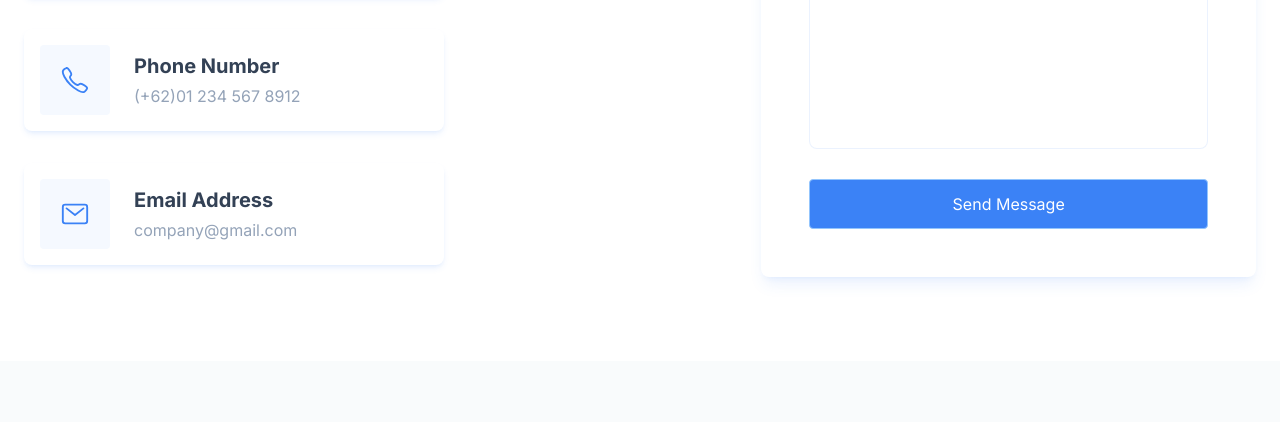
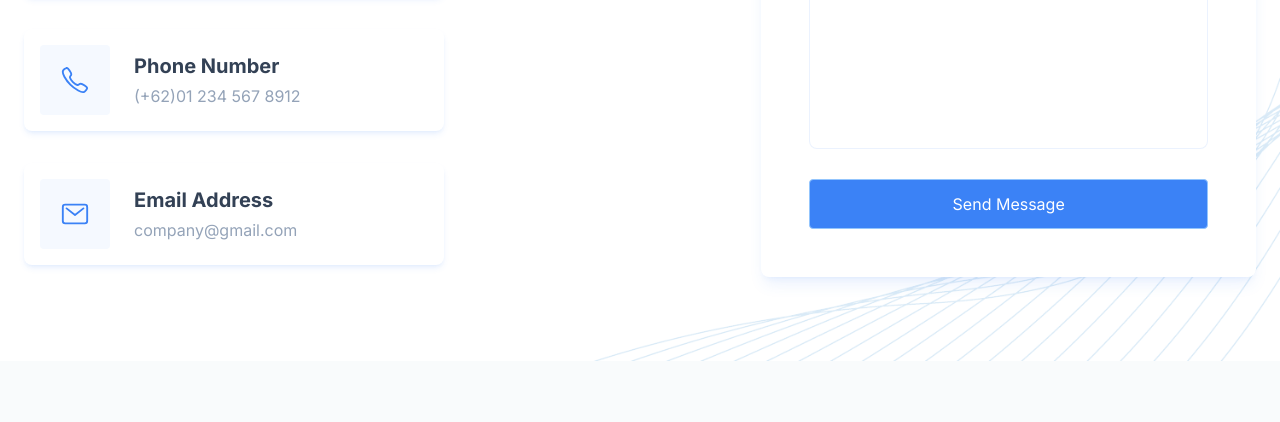
Before and after one commit to TeukuLif/sample-page-three, a website: page index.html in a window 1280 px wide. Shown: the part 5517-5939 px from the top of the page. Drawn offline with nearby package versions, Linux system fonts and the light colour scheme; files that its build step writes are made by us from their sources; the site is published under a folder, as on GitHub Pages, so addresses that start at the root find nothing.

Commit message:
fixing contact effect.png

```diff
--- a/index.html
+++ b/index.html
@@ -622,7 +622,7 @@
 
     <!-- contact start -->
     <section class="relative overflow-hidden py-16" id="Contact">
-        <img src="/assets/Tailwind CSS Website/images/effect.png" alt="effect" class="absolute bottom-[-400px] -z-10 w-full
+        <img src="assets/Tailwind CSS Website/images/effect.png" alt="effect" class="absolute bottom-[-400px] -z-10 w-full
         opacity-[0.2]">
         <div class="mx-auto max-w-7xl px-8 md:px-6">
             <div class="-mx-4 flex flex-wrap lg:justify-between">
```
